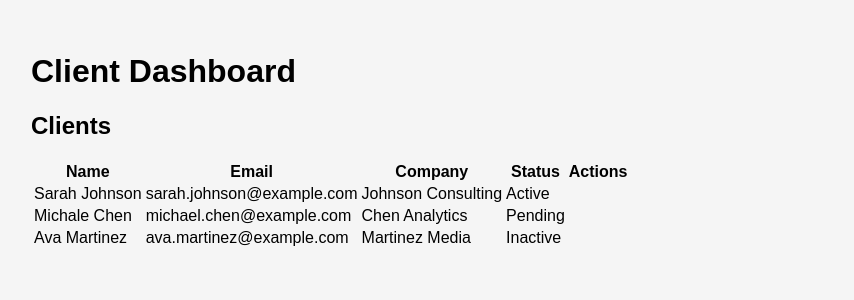
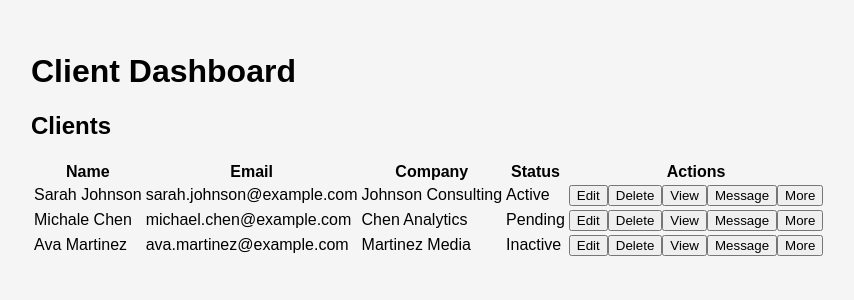
Before and after one commit to FixedBits/client-dashboard, a React (Vite) app: page / in a window 1280 px wide. Shown: the top 300 px of the page, without its empty margins (159-1013 px from the left). Built offline with nearby package versions, Linux system fonts and the light colour scheme.

Commit message:
Add dynamic action buttons for each item in the actions array

```diff
--- a/src/components/ClientRow.jsx
+++ b/src/components/ClientRow.jsx
@@ -7,7 +7,11 @@ function ClientRow({ name, email, company, status, actions }) {
       <td>{email}</td>
       <td>{company}</td>
       <td>{status}</td>
-      <td>{actions}</td>
+      <td>
+        {actions.map((action) => (
+          <button key={action}>{action}</button>
+        ))}
+      </td>
     </tr>
   );
 }
--- a/src/data/clients.js
+++ b/src/data/clients.js
@@ -5,7 +5,7 @@ export const initialClients = [
     email: "sarah.johnson@example.com",
     company: "Johnson Consulting",
     status: "Active",
-    actions: "",
+    actions: ["Edit", "Delete", "View", "Message", "More"],
   },
   {
     id: 2,
@@ -13,7 +13,7 @@ export const initialClients = [
     email: "michael.chen@example.com",
     company: "Chen Analytics",
     status: "Pending",
-    actions: "",
+    actions: ["Edit", "Delete", "View", "Message", "More"],
   },
   {
     id: 3,
@@ -21,6 +21,6 @@ export const initialClients = [
     email: "ava.martinez@example.com",
     company: "Martinez Media",
     status: "Inactive",
-    actions: "",
+    actions: ["Edit", "Delete", "View", "Message", "More"],
   },
 ];
```
